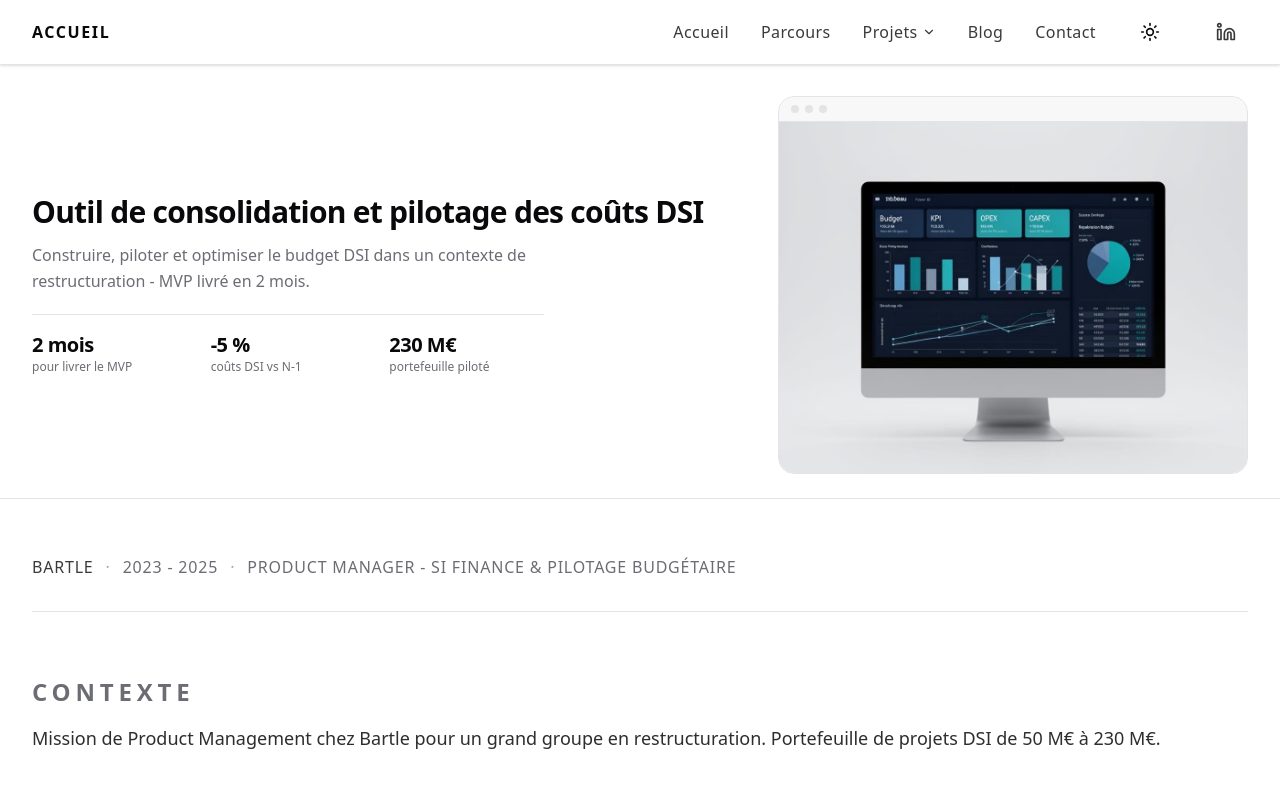
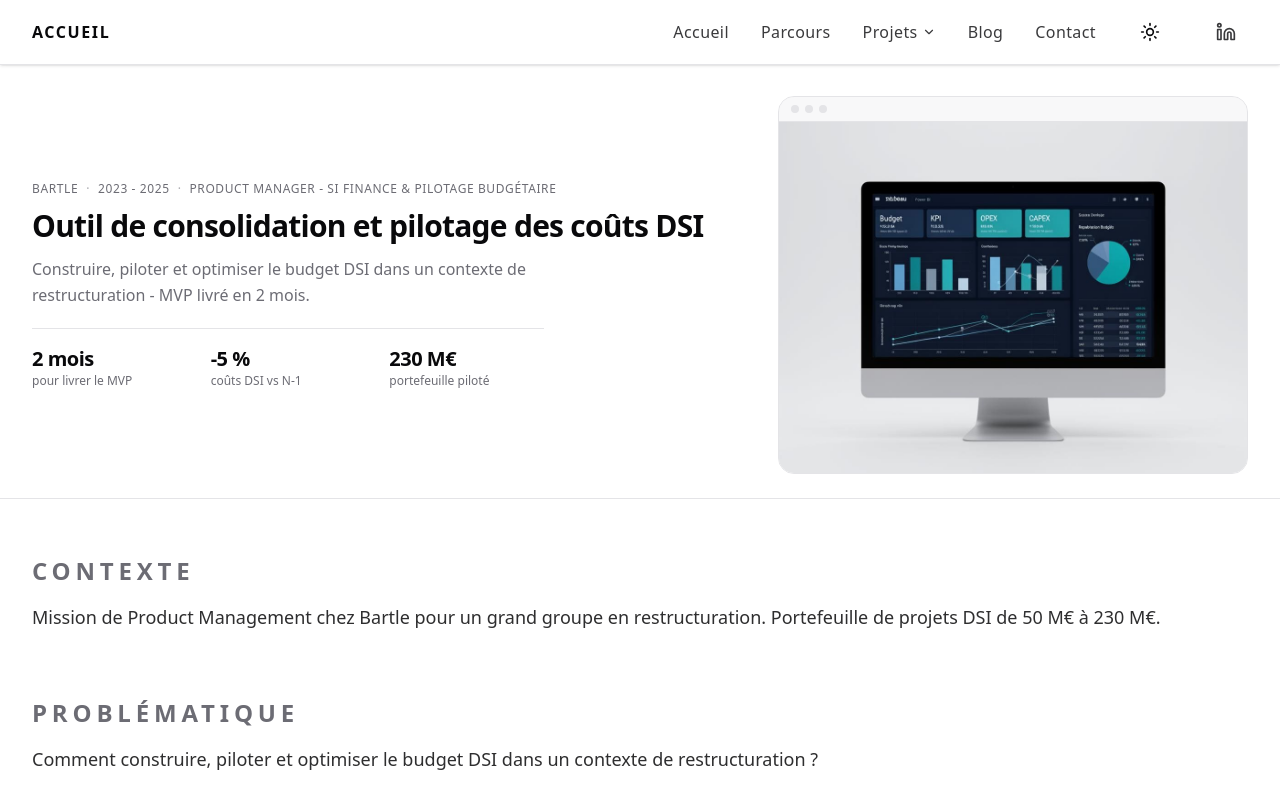
Before and after one commit to VincentNguyenPro/Portfolio, a React (Vite) app: page /projet/bartle-pilotage-dsi in a window 1280 px wide. Shown: the top 800 px of the page. Built offline with nearby package versions, Linux system fonts and the light colour scheme; the HTML template or start-up script is replaced by a standard one.

Commit message:
Move project meta line above the title in the desktop hero banner
Co-Authored-By: Claude Sonnet 5 <noreply@anthropic.com>

```diff
--- a/src/pages/ProjectDetail.tsx
+++ b/src/pages/ProjectDetail.tsx
@@ -64,6 +64,13 @@ export default function ProjectDetail() {
                 animate={{ opacity: 1, y: 0 }}
                 transition={{ duration: 0.7 }}
               >
+                <div className="flex flex-wrap items-center gap-2 text-xs font-medium tracking-wider uppercase text-muted-foreground mb-3">
+                  <span>{project.company}</span>
+                  <span className="text-muted-foreground/60">·</span>
+                  <span>{project.period}</span>
+                  <span className="text-muted-foreground/60">·</span>
+                  <span>{project.role}</span>
+                </div>
                 <h1 className="text-3xl font-semibold tracking-tight leading-[1.15] mb-3">
                   {project.title}
                 </h1>
@@ -107,7 +114,7 @@ export default function ProjectDetail() {
         {/* Body */}
         <div className="px-6 lg:px-8 py-5 md:py-14">
           <div className="max-w-7xl mx-auto space-y-6 md:space-y-16">
-            <div className="flex flex-wrap items-center gap-3 text-sm md:text-base font-medium tracking-wider uppercase text-foreground/80 border-b border-border pb-5 md:pb-8">
+            <div className="md:hidden flex flex-wrap items-center gap-3 text-sm font-medium tracking-wider uppercase text-foreground/80 border-b border-border pb-5">
               <span>{project.company}</span>
               <span className="text-muted-foreground/60">·</span>
               <span className="text-muted-foreground">{project.period}</span>
```
